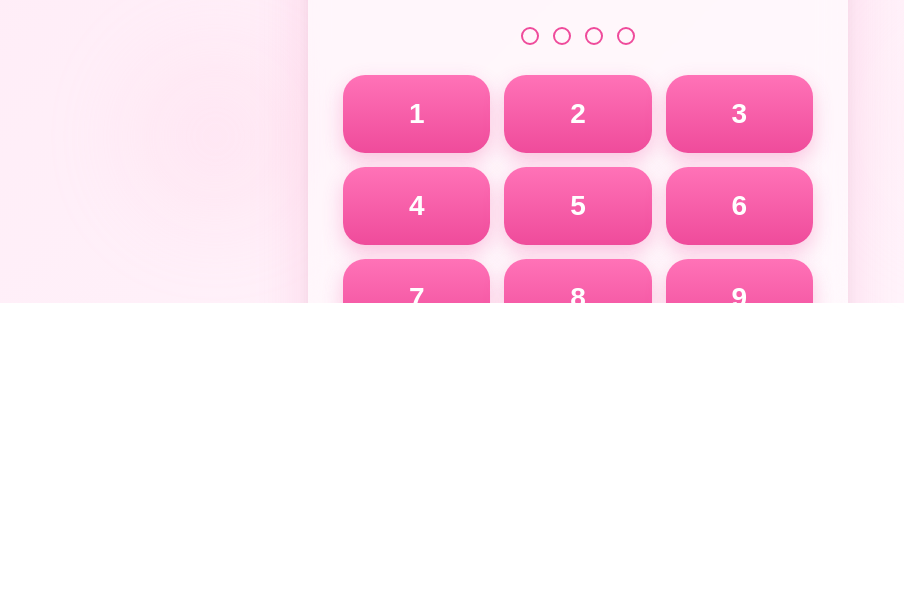
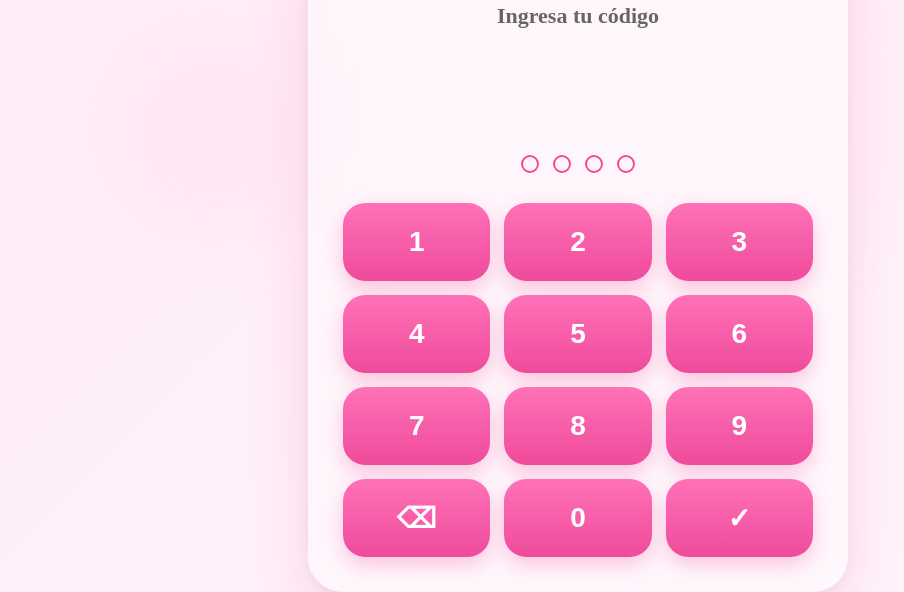
Before and after one commit to movedancea-spec/move-recepcion1, a plain HTML site: page biometrico.html in a window 1280 px wide. Shown: the part 497-1089 px from the top of the page, without its empty margins (62-966 px from the left). Before the commit the page ends 800 px from the top, so only its background shows below. Drawn offline with Linux system fonts and the light colour scheme.

Commit message:
Update biometrico.css

```diff
--- a/biometrico.css
+++ b/biometrico.css
@@ -9,15 +9,23 @@ padding:0;
 box-sizing:border-box;
 }
 
-html,
+html{
+
+width:100%;
+
+min-height:100%;
+
+}
+
 body{
 
 width:100%;
-height:100%;
 
-font-family:'Poppins',sans-serif;
+min-height:100vh;
 
-overflow:hidden;
+overflow-y:auto;
+
+overflow-x:hidden;
 
 }
 
```
